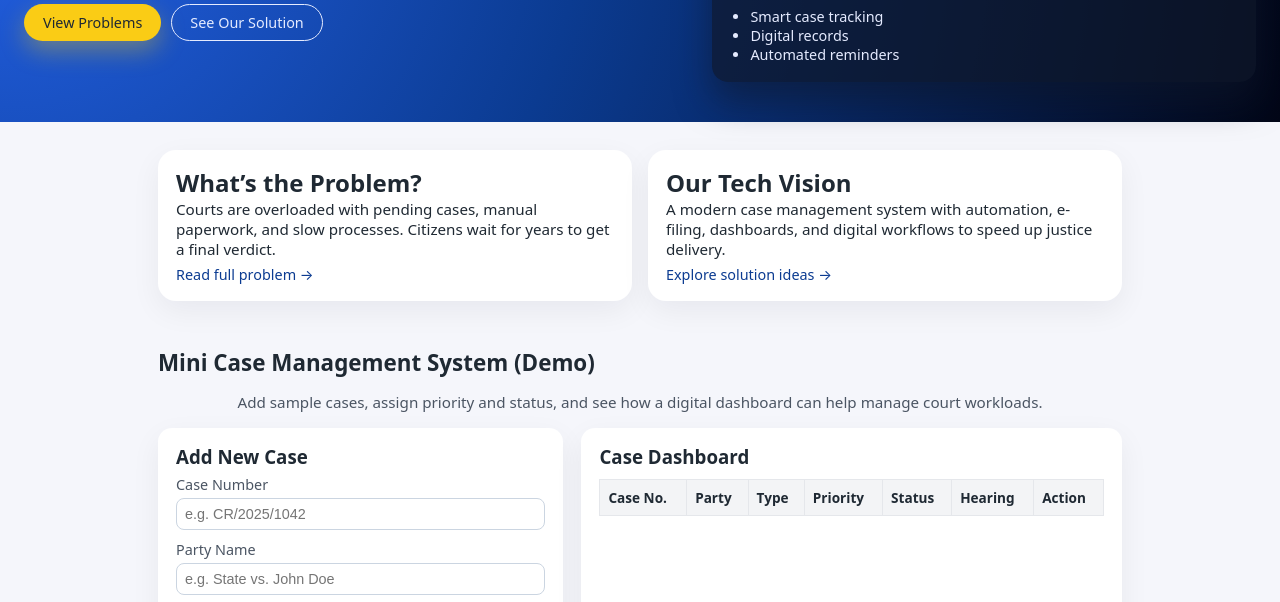
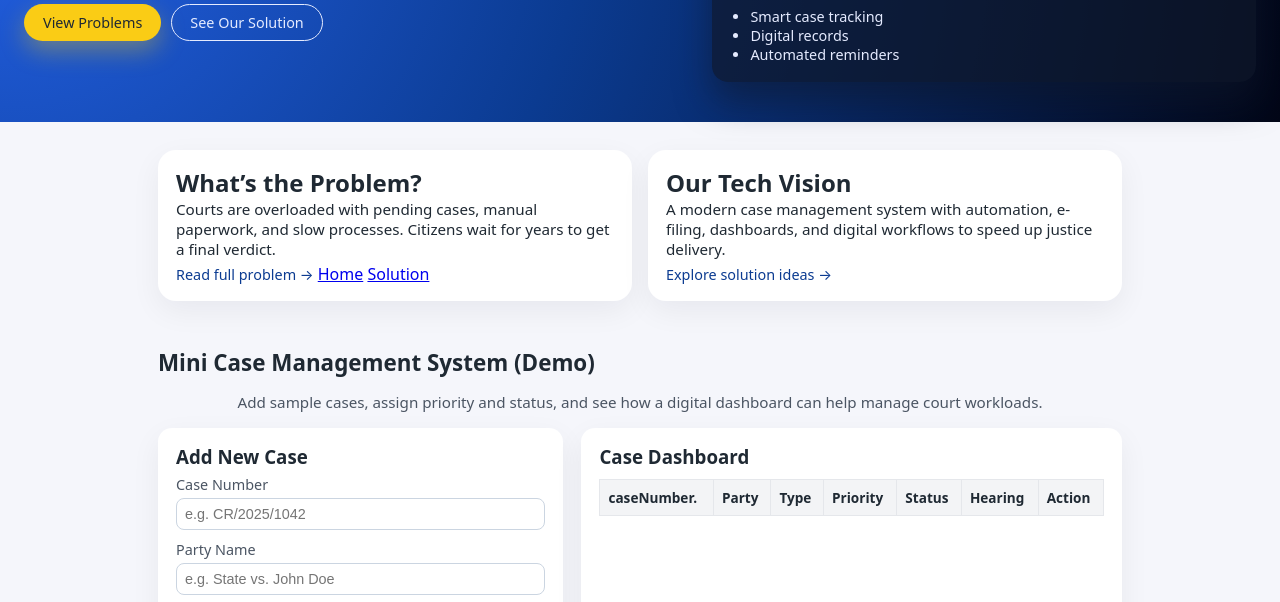
Before and after one commit to Harsh2004-art/delays-in-justice-system, a plain HTML site: page index.html in a window 1280 px wide. Shown: the part 192-794 px from the top of the page. Drawn offline with Linux system fonts and the light colour scheme.

Commit message:
adding links

```diff
--- a/index.html
+++ b/index.html
@@ -49,6 +49,9 @@
                 Citizens wait for years to get a final verdict.
             </p>
             <a href="problems.html" class="text-link">Read full problem →</a>
+             <a href="index.html">Home</a>
+
+            <a href="solutions.html" class="active">Solution</a>
         </div>
         <div class="card soft">
             <h2>Our Tech Vision</h2>
@@ -125,7 +128,7 @@
                 <table>
                     <thead>
                         <tr>
-                            <th>Case No.</th>
+                            <th> caseNumber.</th>
                             <th>Party</th>
                             <th>Type</th>
                             <th>Priority</th>
```
